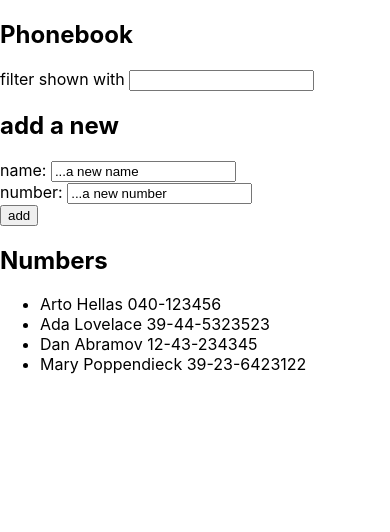
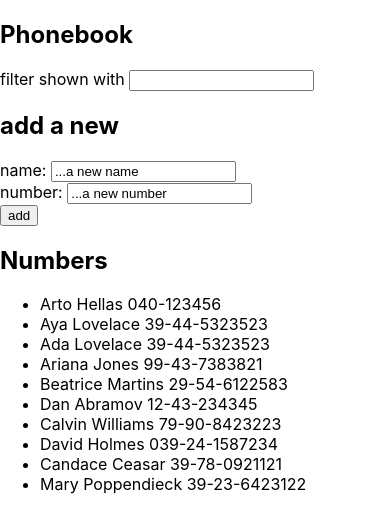
Before and after one commit to Eloagbawe/fullstackopen, a React (Create React App) app in the folder part2/phonebook/: page / in a window 390 px wide. Shown: the top 532 px of the page. Built offline with nearby package versions, Linux system fonts and the light colour scheme.

Commit message:
phonebook step 4 solution

```diff
--- a/part2/phonebook/src/App.js
+++ b/part2/phonebook/src/App.js
@@ -7,13 +7,21 @@ import Person from './components/person.js'
 const App = () => {
   const [ persons, setPersons ] = useState([
     { name: 'Arto Hellas', number: '040-123456' },
+    { name: 'Aya Lovelace', number: '39-44-5323523' },
     { name: 'Ada Lovelace', number: '39-44-5323523' },
+    { name: 'Ariana Jones', number: '99-43-7383821' },
+    { name: 'Beatrice Martins', number: '29-54-6122583' },
     { name: 'Dan Abramov', number: '12-43-234345' },
+    { name: 'Calvin Williams', number: '79-90-8423223' },
+    { name: 'David Holmes', number: '039-24-1587234' },
+    { name: 'Candace Ceasar', number: '39-78-0921121' },
     { name: 'Mary Poppendieck', number: '39-23-6423122' }
 
   ])
   const [ newName, setNewName ] = useState('...a new name')
   const [ newNumber, setNewNumber ] = useState('...a new number')
+  const [ filter, setFilter] = useState('')
+  const [ filteredNames, setFilteredNames] = useState(persons)
 
   const handleNameChange = (event) => {
         setNewName(event.target.value)
@@ -21,7 +29,11 @@ const App = () => {
   const handleNumberChange = (event) =>{
         setNewNumber(event.target.value)
   }
-
+  const handleFilterChange = (event) =>{
+        setFilter(event.target.value)
+        const regex = new RegExp(`^${event.target.value}`,"i")
+        setFilteredNames(persons.filter(person => regex.test(person.name)))
+  }
   const addName = (event) => {
     event.preventDefault()
 
@@ -50,7 +62,7 @@ const App = () => {
     <div>
       <h2>Phonebook</h2>
       <div>
-          filter shown with <input />
+          filter shown with <input value = {filter} onChange={handleFilterChange}/>
         </div>
       <h2>add a new</h2>
       <form onSubmit={addName}>
@@ -66,7 +78,10 @@ const App = () => {
       </form>
       <h2>Numbers</h2>
       <ul>
-        {persons.map(person =>
+        {/* {persons.map(person =>
+          <Person key={person.name} person={person} />
+        )} */}
+        {filteredNames.map(person =>
           <Person key={person.name} person={person} />
         )}
       </ul>
```
